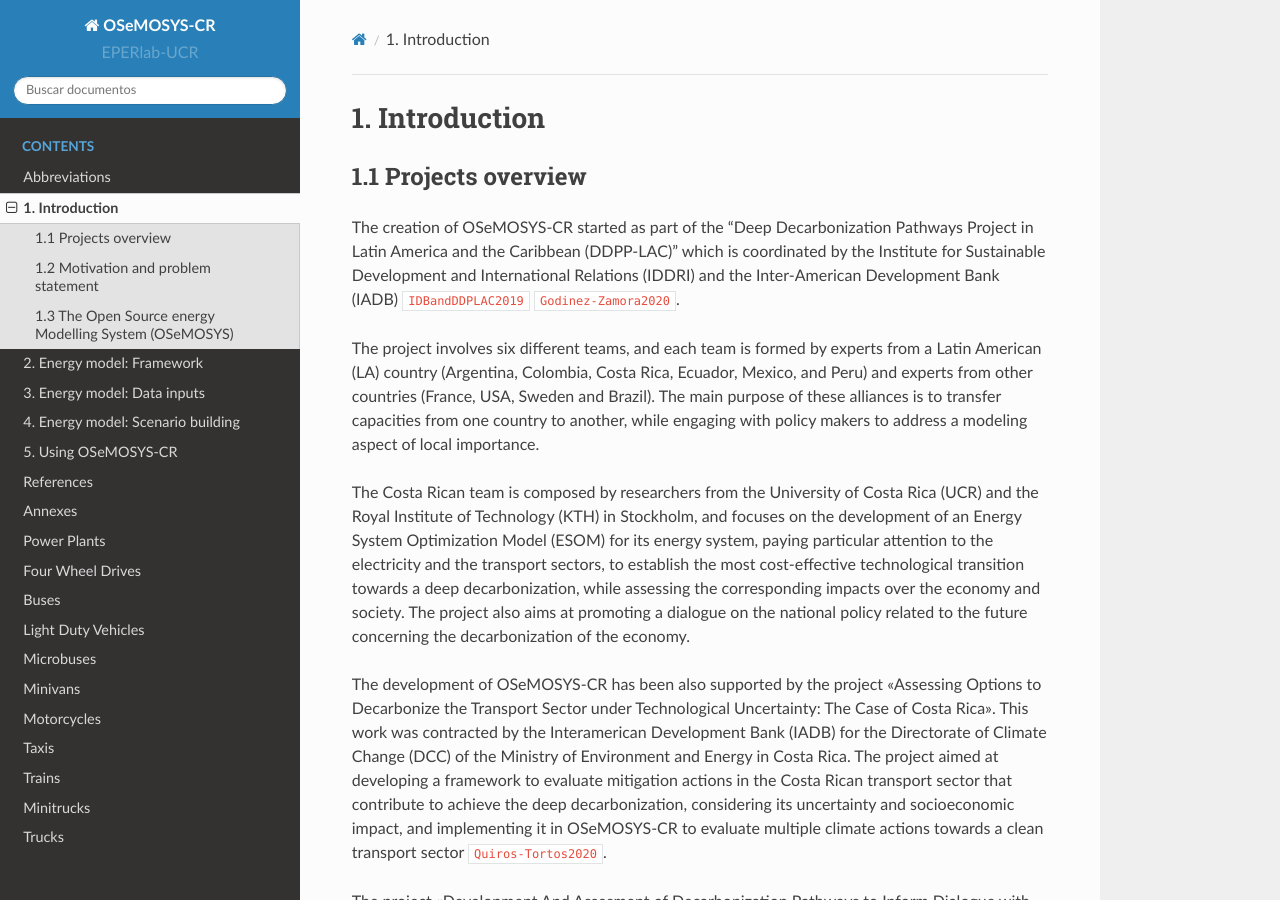
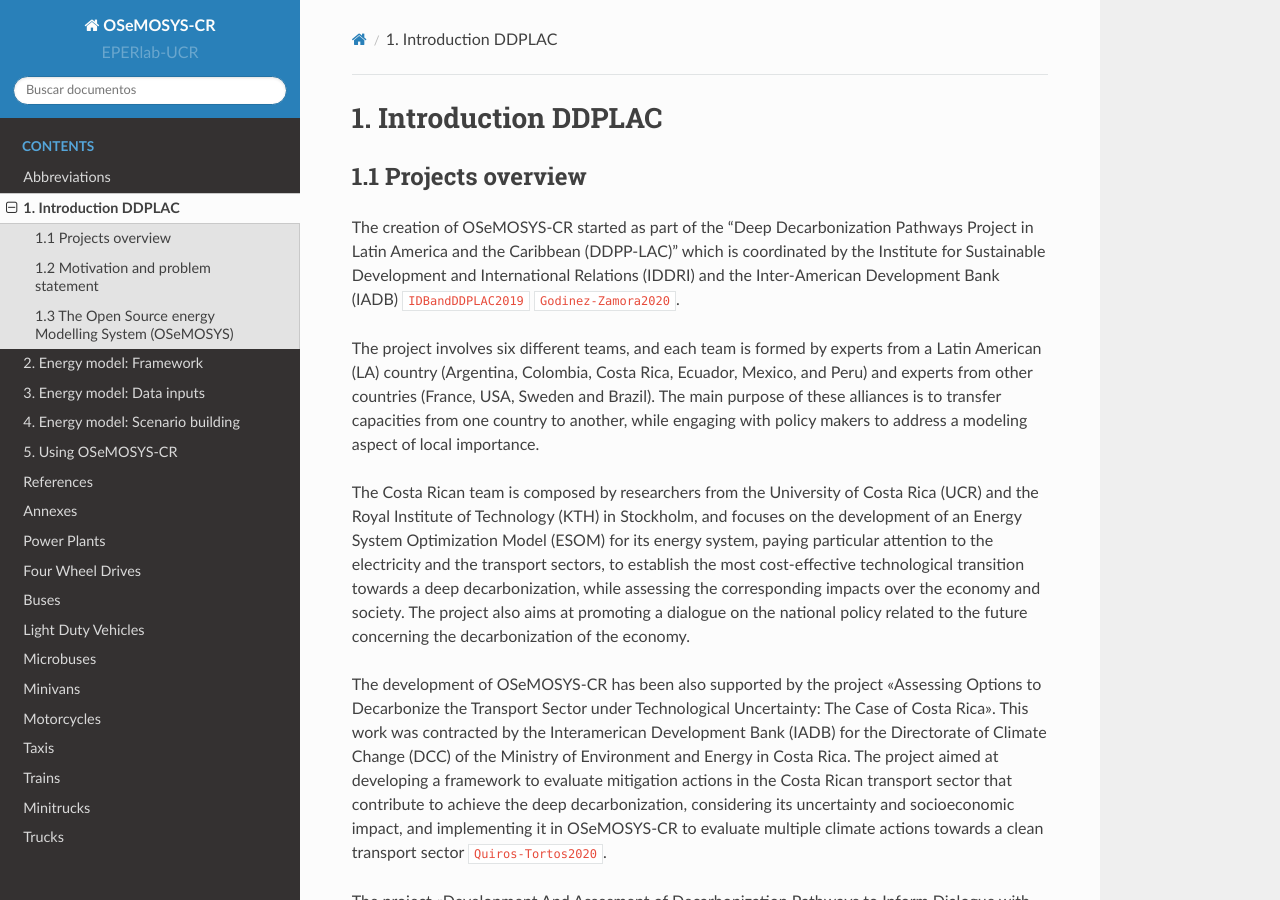
Before and after one commit to EPERLab/OSeMOSYS-CR, a Sphinx documentation site: the page built from docs/01Introduction.rst, in a window 1280 px wide and 900 px high. Built offline with Sphinx 7.4.7 and the Read the Docs theme 2.0.0, drawn with Linux system fonts in a browser that asks for light colours; formulas are drawn with MathJax 3; cross-references to code outside the pages are shown as plain code.

Commit message:
Update 01Introduction.rst

```diff
--- a/docs/01Introduction.rst
+++ b/docs/01Introduction.rst
@@ -1,6 +1,6 @@
 .. Title:
 
-1. Introduction
+1. Introduction DDPLAC
 =====================================
 
 1.1 Projects overview
```
